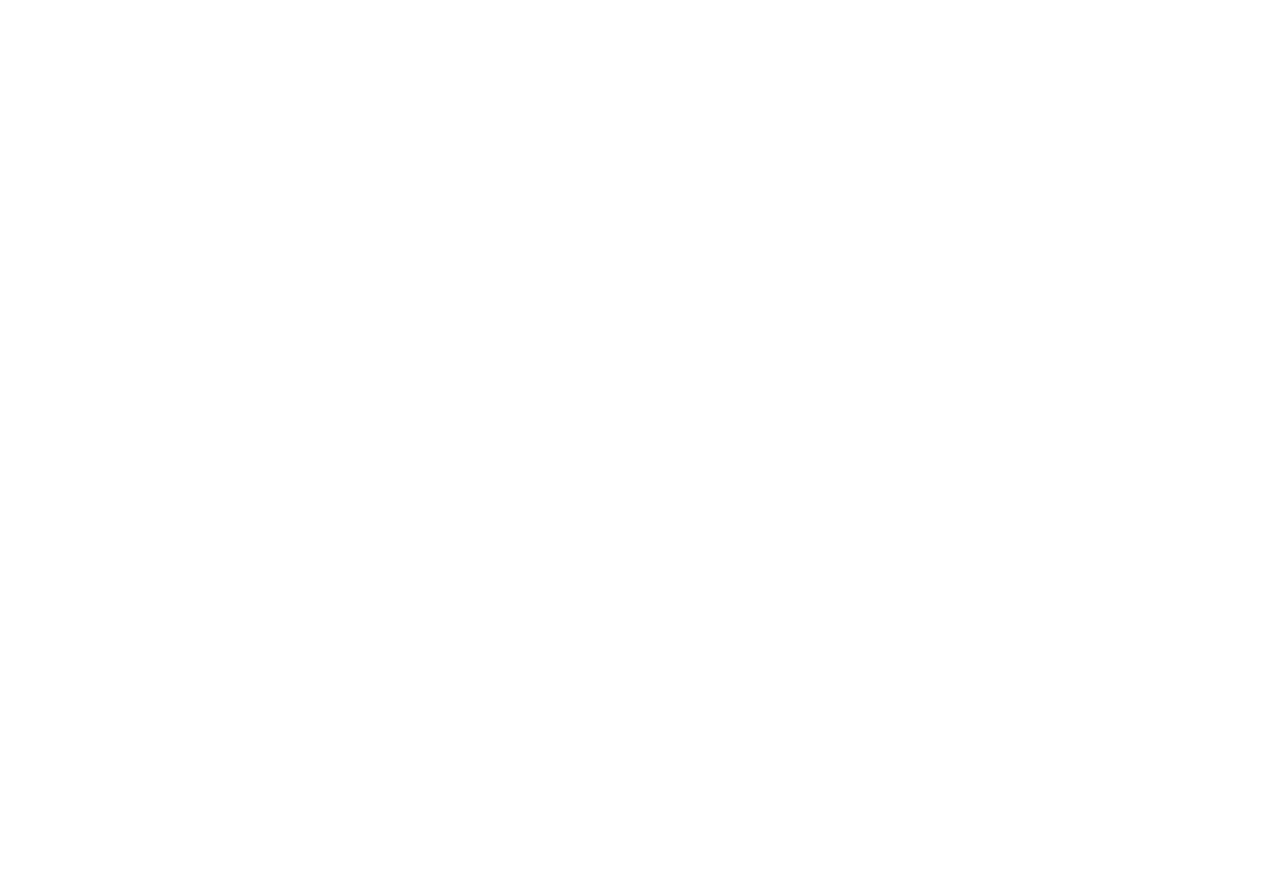
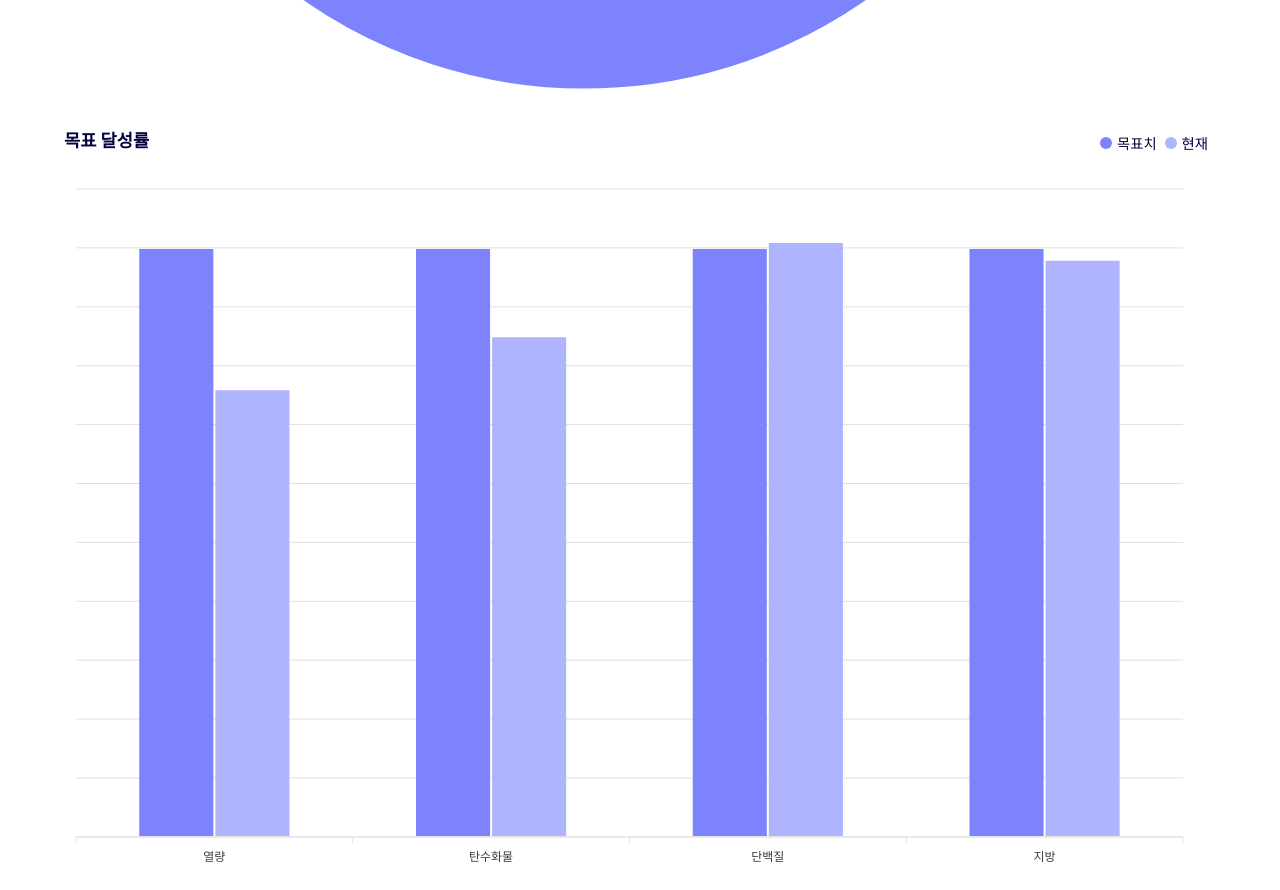
Before and after one commit to hallov012/Ease-EasyLose, a React (Create React App) app in the folder frontend/: page /main/summary in a window 1280 px wide. Shown: the part 1080-1970 px from the top of the page. Before the commit the page ends 800 px from the top, so only its background shows below. Built offline with nearby package versions, Linux system fonts and the light colour scheme; a web font is replaced by a local one.

Commit message:
Feat: mainpage NutrientProgressGrapth template 목표 달성률 차트 추가

```diff
--- a/frontend/src/components/MainPage/NutrientChart/NutrientChart.js
+++ b/frontend/src/components/MainPage/NutrientChart/NutrientChart.js
@@ -31,9 +31,6 @@ function NutrientChart() {
             chart: {
               width: 300,
             },
-            legend: {
-              position: "right",
-            },
           },
         },
       ],
@@ -42,12 +39,11 @@ function NutrientChart() {
   return (
     <div className={classes.chart_box}>
       <span>섭취 영양소 비율</span>
-      <div className="donut">
+      <div>
         <ReactApexChart
           options={data.options}
           series={data.series}
           type="donut"
-          width="380"
         />
       </div>
     </div>
--- /dev/null
+++ b/frontend/src/components/MainPage/NutrientProgressGraph/NutrientProgressGraph.js
@@ -0,0 +1,96 @@
+import classes from "./NutrientProgressGraph.module.css"
+import ReactApexChart from "react-apexcharts"
+
+function NutrientProgressGraph() {
+  const data = {
+    series: [
+      {
+        name: "목표치",
+        data: [100, 100, 100, 100],
+      },
+      {
+        name: "현재",
+        data: [76, 85, 101, 98],
+      },
+    ],
+    responsive: [
+      {
+        breakpoint: 480,
+        options: {
+          legend: {
+            position: "top",
+          },
+        },
+      },
+    ],
+    options: {
+      chart: {
+        type: "bar",
+        height: 350,
+        toolbar: {
+          show: false,
+        },
+      },
+      colors: ["#7c83fd", "#afb4ff"],
+      plotOptions: {
+        bar: {
+          horizontal: false,
+          columnWidth: "55%",
+          endingShape: "rounded",
+        },
+      },
+      dataLabels: {
+        enabled: false,
+      },
+      stroke: {
+        show: true,
+        width: 2,
+        colors: ["transparent"],
+      },
+      legend: {
+        show: false,
+      },
+      xaxis: {
+        categories: ["열량", "탄수화물", "단백질", "지방"],
+      },
+      yaxis: {
+        show: false,
+      },
+      fill: {
+        opacity: 1,
+      },
+      tooltip: {
+        y: {
+          formatter: function (val) {
+            return val + "%"
+          },
+        },
+      },
+    },
+  }
+  return (
+    <div className={classes.chart_box}>
+      <div className={classes.top_area}>
+        <span>목표 달성률</span>
+        <div className={classes.chart_info}>
+          <div className={classes.info_item}>
+            <div style={{ background: "var(--main-color)" }}></div>
+            <p>목표치</p>
+          </div>
+          <div className={classes.info_item}>
+            <div style={{ background: "var(--sub-color)" }}></div>
+            <p>현재</p>
+          </div>
+        </div>
+      </div>
+      <div>
+        <ReactApexChart
+          options={data.options}
+          series={data.series}
+          type="bar"
+        />
+      </div>
+    </div>
+  )
+}
+export default NutrientProgressGraph
--- /dev/null
+++ b/frontend/src/components/MainPage/NutrientProgressGraph/NutrientProgressGraph.module.css
@@ -0,0 +1,38 @@
+.chart_box {
+  margin-top: 3rem;
+}
+
+.chart_box span {
+  font-weight: bolder;
+  float: left;
+  font-size: 1.1rem;
+  margin-bottom: 0.4rem;
+}
+
+.top_area {
+  display: flex;
+  justify-content: space-between;
+}
+
+.chart_info {
+  display: flex;
+}
+
+.info_item {
+  display: flex;
+  align-items: center;
+  margin-right: 0.5rem;
+  font-size: 0.9rem;
+}
+
+.info_item div {
+  content: "";
+  width: 12px;
+  height: 12px;
+  border-radius: 12px;
+  margin-right: 0.3rem;
+}
+
+.info_item p {
+  margin: 0;
+}
--- a/frontend/src/components/MainPage/pages/DailySummaryPage.js
+++ b/frontend/src/components/MainPage/pages/DailySummaryPage.js
@@ -1,5 +1,6 @@
 import MealSelectBtnList from "../MealSelectBtnList/MealSelectBtnList"
 import NutrientChart from "../NutrientChart/NutrientChart"
+import NutrientProgressGraph from "../NutrientProgressGraph/NutrientProgressGraph"
 import TopNav from "../../TopNav/TopNav"
 
 import { useState } from "react"
@@ -37,6 +38,7 @@ function DailySummaryPage(props) {
       <div style={{ margin: "0 5vw" }}>
         <MealSelectBtnList />
         <NutrientChart />
+        <NutrientProgressGraph />
       </div>
     </div>
   )
```
